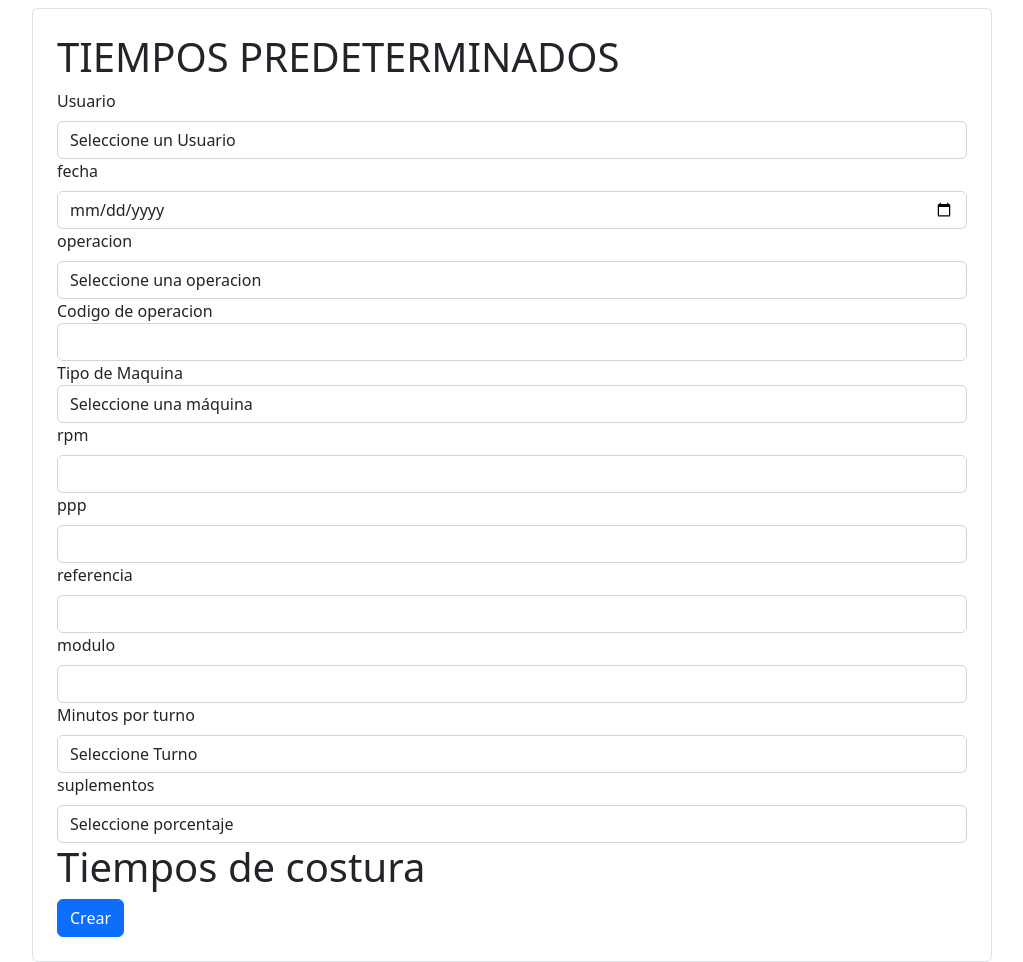
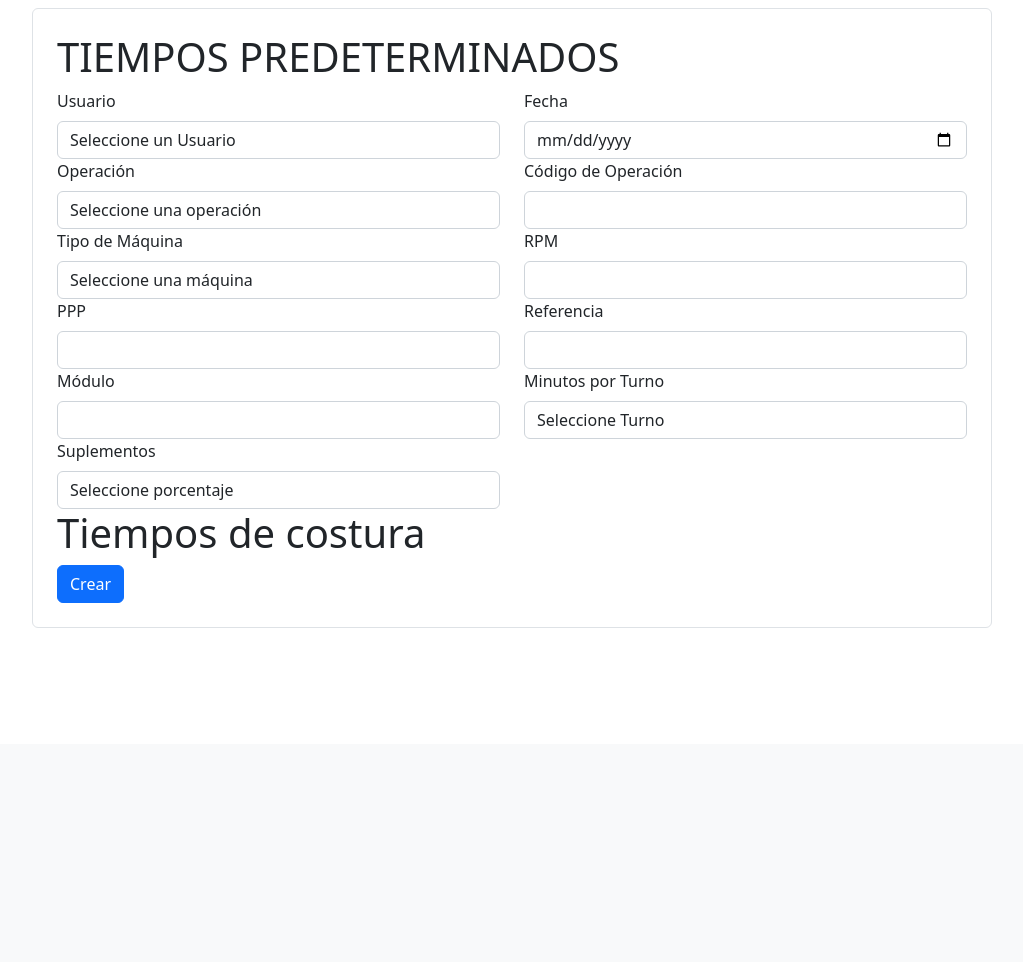
Before and after one commit to Dfespinal7/MetodosyTiempos, a Django app: page /form_fichat in a window 1280 px wide. Shown: the part 56-1018 px from the top of the page, without its empty margins (128-1151 px from the left). After the commit the page ends 684 px from the top, so only its background shows below. Run offline with Django 4.2, Linux system fonts and the light colour scheme; data comes from the database, SQL or seed files in the repository.

Commit message:
se modifico formulario

```diff
--- a/app/templates/app/ficha/form_listar.html
+++ b/app/templates/app/ficha/form_listar.html
@@ -1,70 +1,88 @@
 {% extends 'app/base.html' %}
 {% load static %}
 
-{% block titul %}formulario ficha{% endblock %}
-
+{% block titul %}Formulario Ficha{% endblock %}
 
 {% block container %}
-
 
 <div class="d-flex justify-content-center align-items-center mt-2">
     <div class="border p-4 rounded w-75">
         <h1>TIEMPOS PREDETERMINADOS</h1>
         <form action="">
             {% csrf_token %}
-            <label for="" class="form-label">Usuario</label><br>
-            <select name="" id="" class="form-control">
+            <div class="row">
+                <div class="col-md-6">
+                    <label for="usuario" class="form-label">Usuario</label><br>
+                    <select name="usuario" id="usuario" class="form-control">
                         <option value="">Seleccione un Usuario</option>
                         {% for usuario in usuarios %}
                             <option value="{{usuario.idUsuario}}">{{usuario.nombre}}</option>
                         {% endfor %}
                     </select>
-            <label for="" class="form-label">fecha</label>
-            <input type="date" class="form-control">
-            <label for="" class="form-label">operacion</label>
-            <select name="" id="operacion" class="form-control" onchange="actcodOp()">
+                </div>
+                <div class="col-md-6">
+                    <label for="fecha" class="form-label">Fecha</label>
+                    <input type="date" id="fecha" class="form-control">
+                </div>
+                <div class="col-md-6">
+                    <label for="operacion" class="form-label">Operación</label>
+                    <select name="operacion" id="operacion" class="form-control" onchange="actcodOp()">
+                        <option value="">Seleccione una operación</option>
                         {% for operacion in operaciones %}
-                <option value="">Seleccione una operacion</option>
-                    <option value="operacion.codigo" data-cod="{{operacion.codigo}}">{{operacion.nombre}}</option>
+                            <option value="{{operacion.codigo}}" data-cod="{{operacion.codigo}}">{{operacion.nombre}}</option>
                         {% endfor %}
                     </select>
-            <label for="">Codigo de operacion</label>
-            <input type="text" class="form-control" id="codigo_op" readonly>
-            <label for="">Tipo de Maquina</label>
-            <select name="" class="form-control" id="tipo_maquina" onchange="actRPM()">
+                </div>
+                <div class="col-md-6">
+                    <label for="codigo_op" class="form-label">Código de Operación</label>
+                    <input type="text" id="codigo_op" class="form-control" readonly>
+                </div>
+                <div class="col-md-6">
+                    <label for="tipo_maquina" class="form-label">Tipo de Máquina</label>
+                    <select name="tipo_maquina" id="tipo_maquina" class="form-control" onchange="actRPM()">
                         <option value="">Seleccione una máquina</option>
                         {% for maquina in maquinas %}
                             <option value="{{maquina.id}}" data-rpm="{{maquina.rpm}}" data-ppp="{{maquina.puntadas_por_min}}">{{maquina.nombre}}</option>
                         {% endfor %}
                     </select>
-            <label for="rpm" class="form-label" >rpm</label>
-
-            <input type="text" class="form-control" id="rpm" readonly>
-            <label for="" class="form-label">ppp</label>
-            <input type="text" class="form-control" id="ppp" readonly>
-            <label for="" class="form-label">referencia</label>
-            <input type="text" class="form-control">
-            <label for="" class="form-label">modulo</label>
-            <input type="text" class="form-control">
-            <label for="" class="form-label">Minutos por turno</label>
-            <select name="" id="" class="form-control">
+                </div>
+                <div class="col-md-6">
+                    <label for="rpm" class="form-label">RPM</label>
+                    <input type="text" id="rpm" class="form-control" readonly>
+                </div>
+                <div class="col-md-6">
+                    <label for="ppp" class="form-label">PPP</label>
+                    <input type="text" id="ppp" class="form-control" readonly>
+                </div>
+                <div class="col-md-6">
+                    <label for="referencia" class="form-label">Referencia</label>
+                    <input type="text" id="referencia" class="form-control">
+                </div>
+                <div class="col-md-6">
+                    <label for="modulo" class="form-label">Módulo</label>
+                    <input type="text" id="modulo" class="form-control">
+                </div>
+                <div class="col-md-6">
+                    <label for="min_turno" class="form-label">Minutos por Turno</label>
+                    <select name="min_turno" id="min_turno" class="form-control">
                         <option value="">Seleccione Turno</option>
                         {% for turno in turnos %}
                             <option value="{{turno.id}}">{{turno.turno}}</option>
                         {% endfor %}
                     </select>
-            <label for="" class="form-label">suplementos</label>
-            <select name="" id="" class="form-control">
+                </div>
+                <div class="col-md-6">
+                    <label for="suplementos" class="form-label">Suplementos</label>
+                    <select name="suplementos" id="suplementos" class="form-control">
                         <option value="">Seleccione porcentaje</option>
                         {% for suplemento in suplementos %}
                             <option value="{{suplemento.id}}">{{suplemento.porcentaje}}</option>
                         {% endfor %}
-
                     </select>
+                </div>
+            </div>
             <h1>Tiempos de costura</h1>
             <button type="submit" class="btn btn-primary">Crear</button>
-
-
         </form>
         <script src="{% static 'app/js/funciones.js' %}"></script>
     </div>
```
Lines whose indentation alone changed are shown as unchanged.
